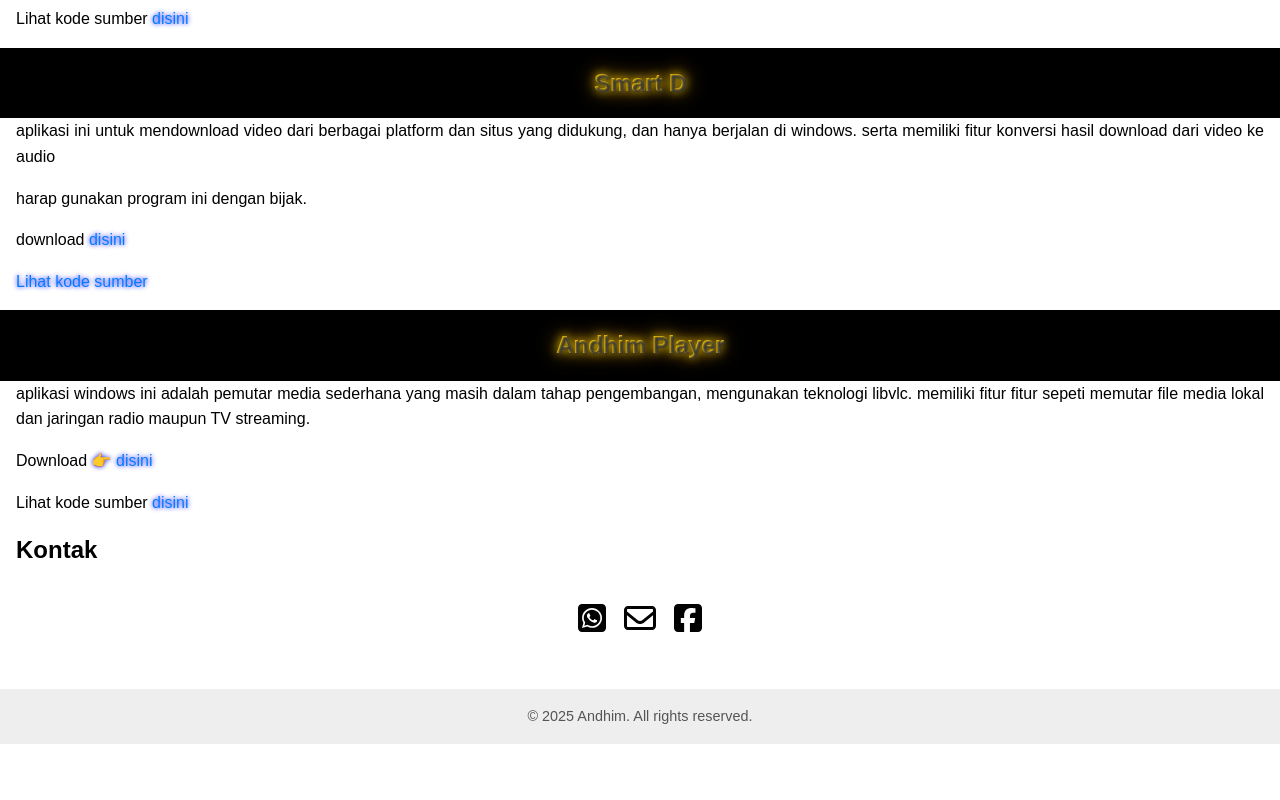
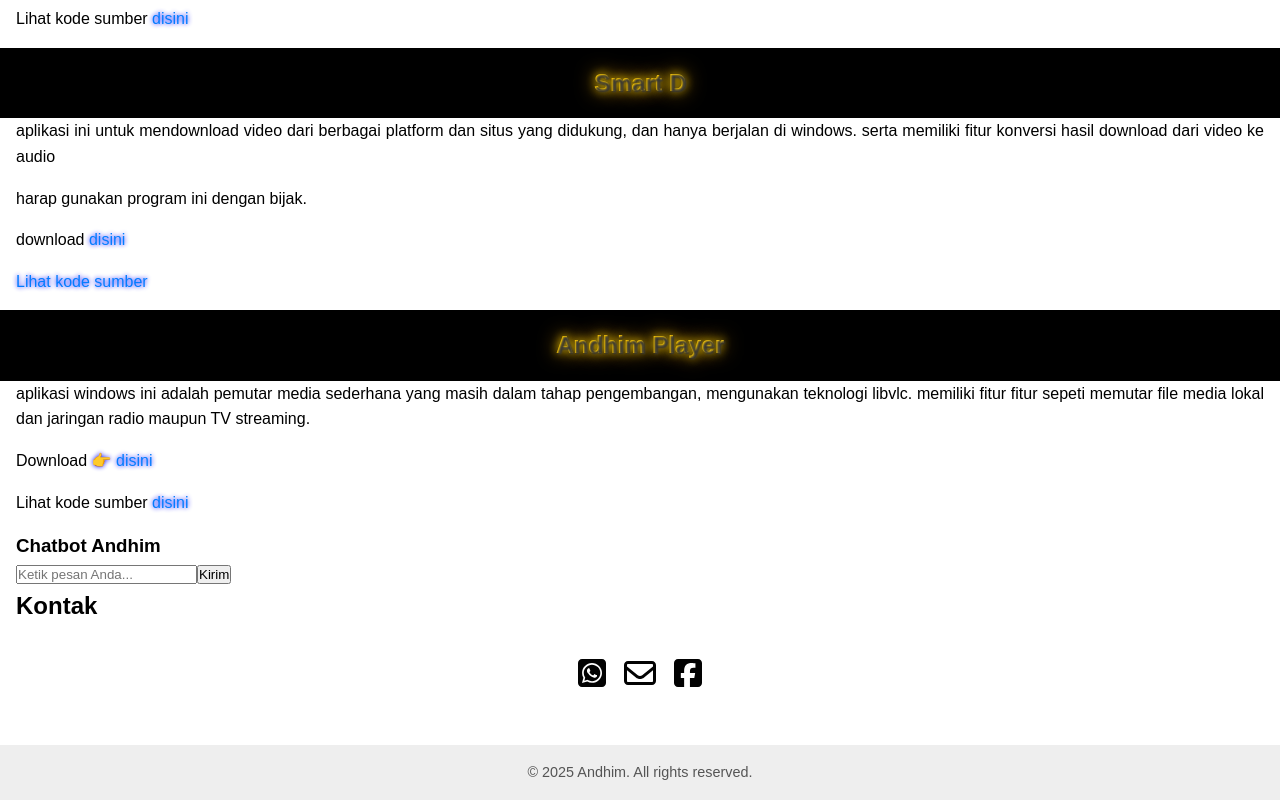
Before and after one commit to AndhiMardianto/andhim.net, a Next.js app: page /proyek in a window 1280 px wide. Shown: the part 1492-2292 px from the top of the page. Before the commit the page ends 2236 px from the top, so only its background shows below. Built offline with nearby package versions, Linux system fonts and the light colour scheme.

Commit message:
penambahan fitur chtbot

```diff
--- a/components/ChatWidget.js
+++ b/components/ChatWidget.js
@@ -43,7 +43,7 @@
     return (
         <div className="chat-widget">
             <div className="chat-container" role="main" aria-live="polite">
-                <h3 id="help">Chatbot</h3>
+                <h3 id="help">Chatbot Andhim</h3>
                 <div className="messages" id="messages" role="log" aria-live="polite" aria-relevant="additions text">
                     {messages.map((msg, index) => (
                         <div
@@ -51,7 +51,7 @@
                             className={`message ${msg.from === 'user' ? 'user-message' : 'bot-message'}`}
                             tabIndex={msg.from === 'bot' ? -1 : undefined}
                         >
-                            {msg.from === 'user' ? `Anda: ${msg.text}` : `Asisten Andhim: ${msg.text}`}
+                            {msg.from === 'user' ? `Anda: ${msg.text}` : `Bot Andhim: ${msg.text}`}
                         </div>
                     ))}
                     <div ref={messagesEndRef} />
--- a/pages/proyek.js
+++ b/pages/proyek.js
@@ -2,6 +2,7 @@
 import metaData from '../components/metaData';
 import HeaderBanner from '../components/HeaderBanner';
 import Navbar2 from '../components/Navbar2';
+import ChatWidget from '../components/ChatWidget';
 import Contact from '../components/Contact';
 import Footer from '../components/Footer';
 export default function Proyek() {
@@ -105,6 +106,7 @@
 <p> aplikasi windows ini adalah pemutar media sederhana yang masih dalam tahap pengembangan,  mengunakan teknologi libvlc. memiliki fitur fitur sepeti memutar file media lokal dan jaringan radio maupun TV streaming.</p>
 <p> Download <a href="https://github.com/AndhiMardianto/AndhimPlayer/releases/download/v1.0/AndhimPlayer-v1.0-Beta.exe">👉 disini</a></p>
 <p> Lihat kode sumber <a href="https://github.com/AndhiMardianto/AndhimPlayer/">disini</a></p>
+        <ChatWidget />
 <h2>Kontak</h2>
       <Contact />
       </main>
```
